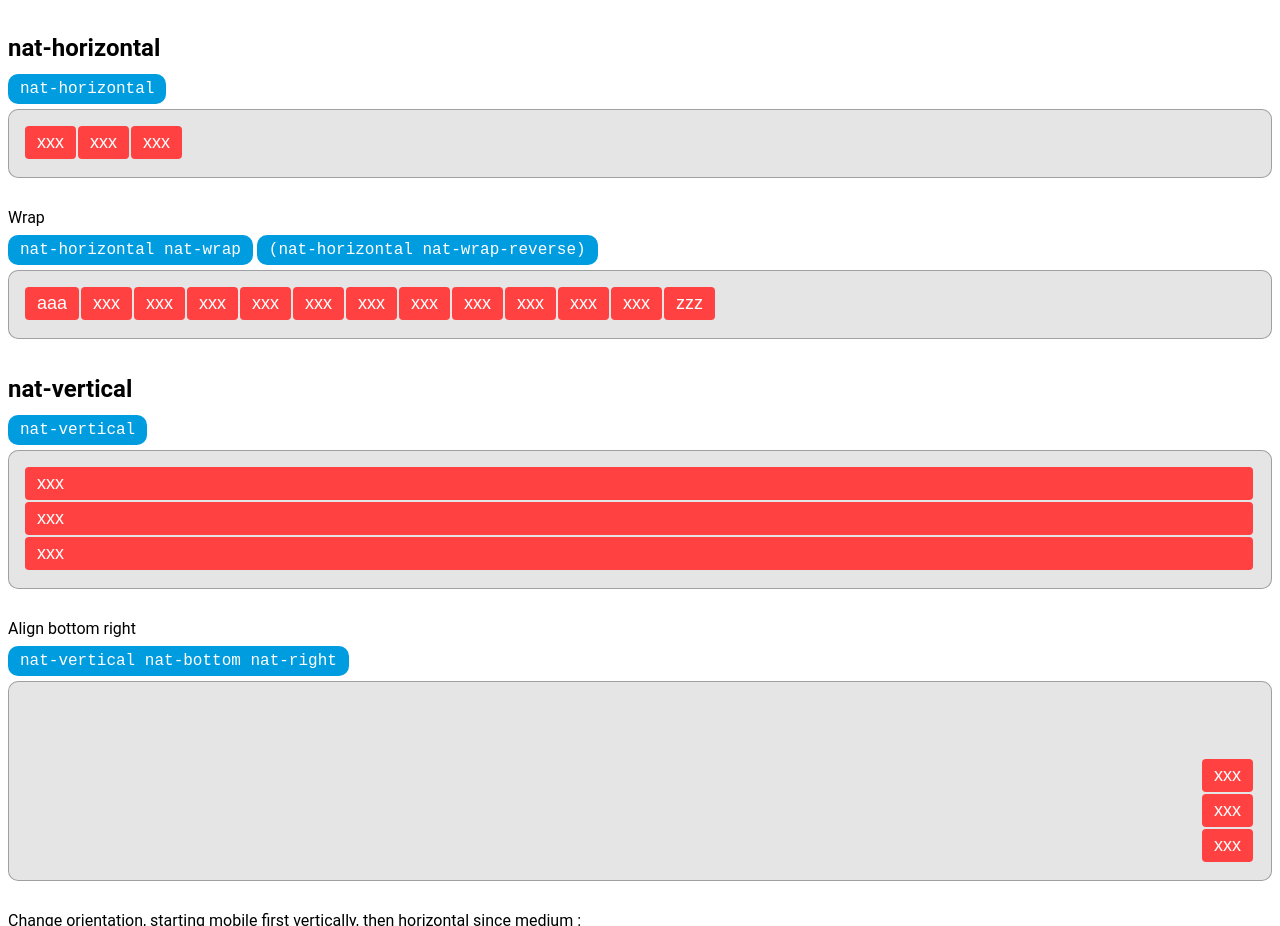
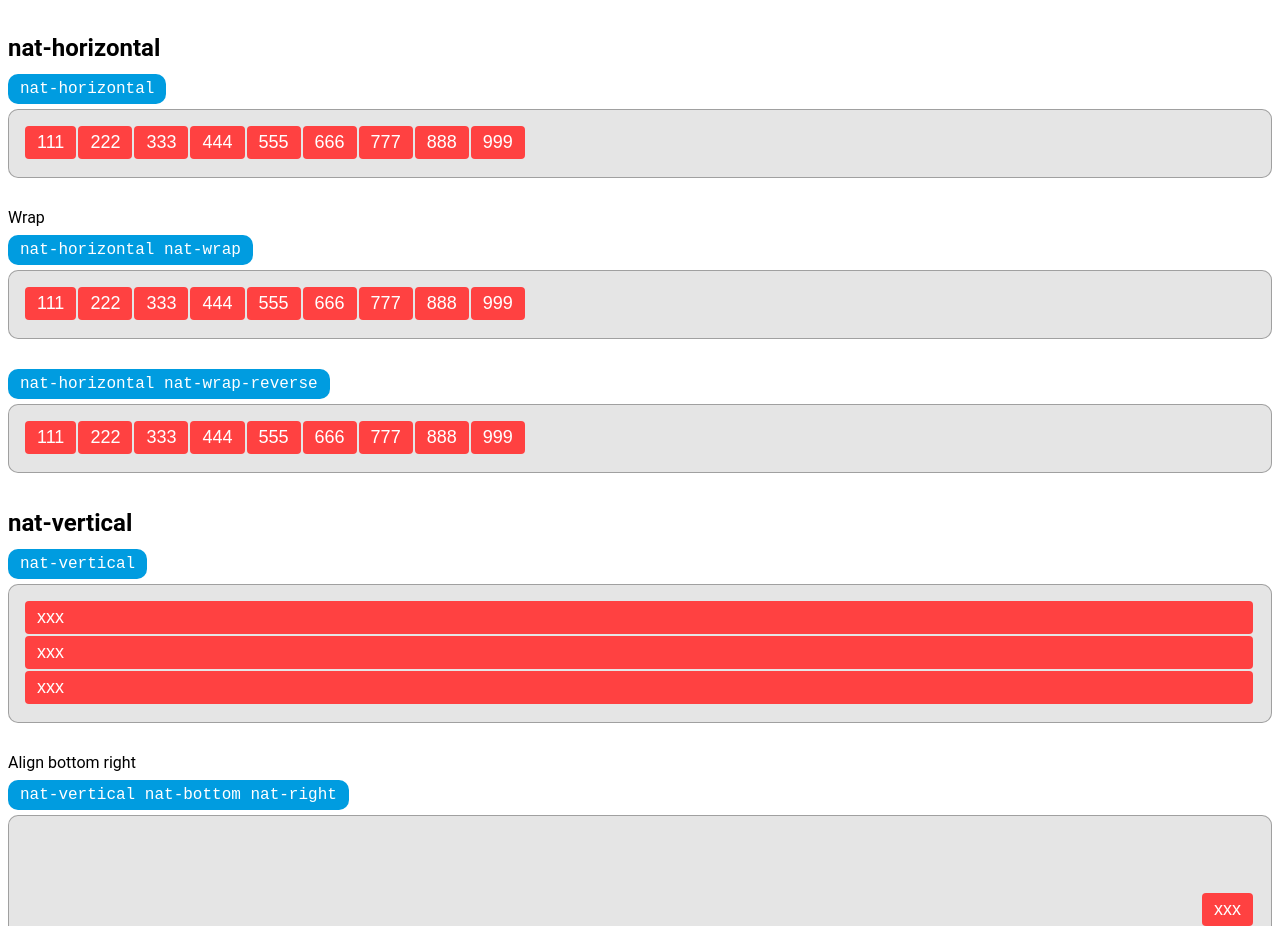
Before and after one commit to Ecodev/natural-layout, a website: page docs/index.html in a window 1280 px wide. Shown: the part 5631-6557 px from the top of the page. Drawn offline with Linux system fonts and the light colour scheme.

Commit message:
Demonstrate nat-wrap-reverse

```diff
--- a/docs/index.html
+++ b/docs/index.html
@@ -325,28 +325,42 @@ $breakpoints: (
         <h2 id="section-horizontal">nat-horizontal</h2>
         <span class="docs-class">nat-horizontal</span>
         <div class="test nat-horizontal">
-            <div>xxx</div>
-            <div>xxx</div>
-            <div>xxx</div>
+            <div>111</div>
+            <div>222</div>
+            <div>333</div>
+            <div>444</div>
+            <div>555</div>
+            <div>666</div>
+            <div>777</div>
+            <div>888</div>
+            <div>999</div>
         </div>
 
         <p>Wrap</p>
         <span class="docs-class">nat-horizontal nat-wrap</span>
-        <span class="docs-class">(nat-horizontal nat-wrap-reverse)</span>
         <div class="test nat-horizontal nat-wrap">
-            <div>aaa</div>
-            <div>xxx</div>
-            <div>xxx</div>
-            <div>xxx</div>
-            <div>xxx</div>
-            <div>xxx</div>
-            <div>xxx</div>
-            <div>xxx</div>
-            <div>xxx</div>
-            <div>xxx</div>
-            <div>xxx</div>
-            <div>xxx</div>
-            <div>zzz</div>
+            <div>111</div>
+            <div>222</div>
+            <div>333</div>
+            <div>444</div>
+            <div>555</div>
+            <div>666</div>
+            <div>777</div>
+            <div>888</div>
+            <div>999</div>
+        </div>
+
+        <span class="docs-class">nat-horizontal nat-wrap-reverse</span>
+        <div class="test nat-horizontal nat-wrap-reverse">
+            <div>111</div>
+            <div>222</div>
+            <div>333</div>
+            <div>444</div>
+            <div>555</div>
+            <div>666</div>
+            <div>777</div>
+            <div>888</div>
+            <div>999</div>
         </div>
 
         <h2 id="section-vertical">nat-vertical</h2>
```
